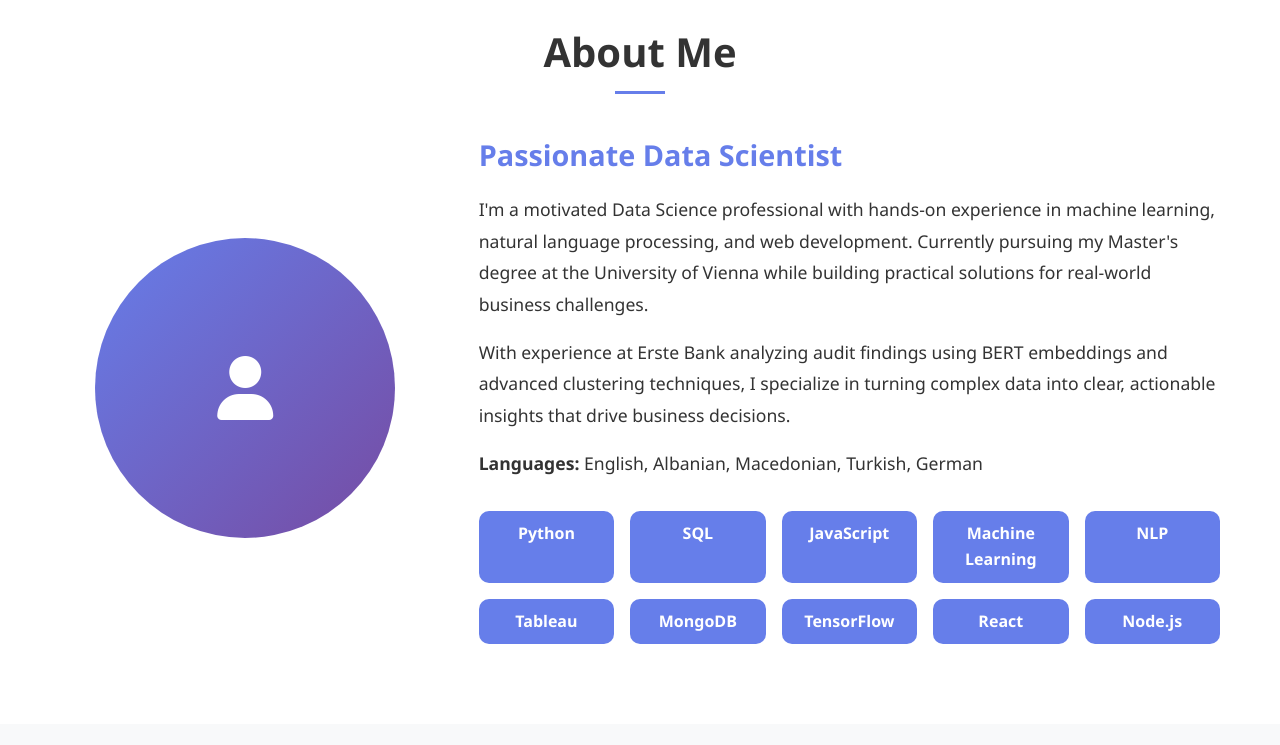
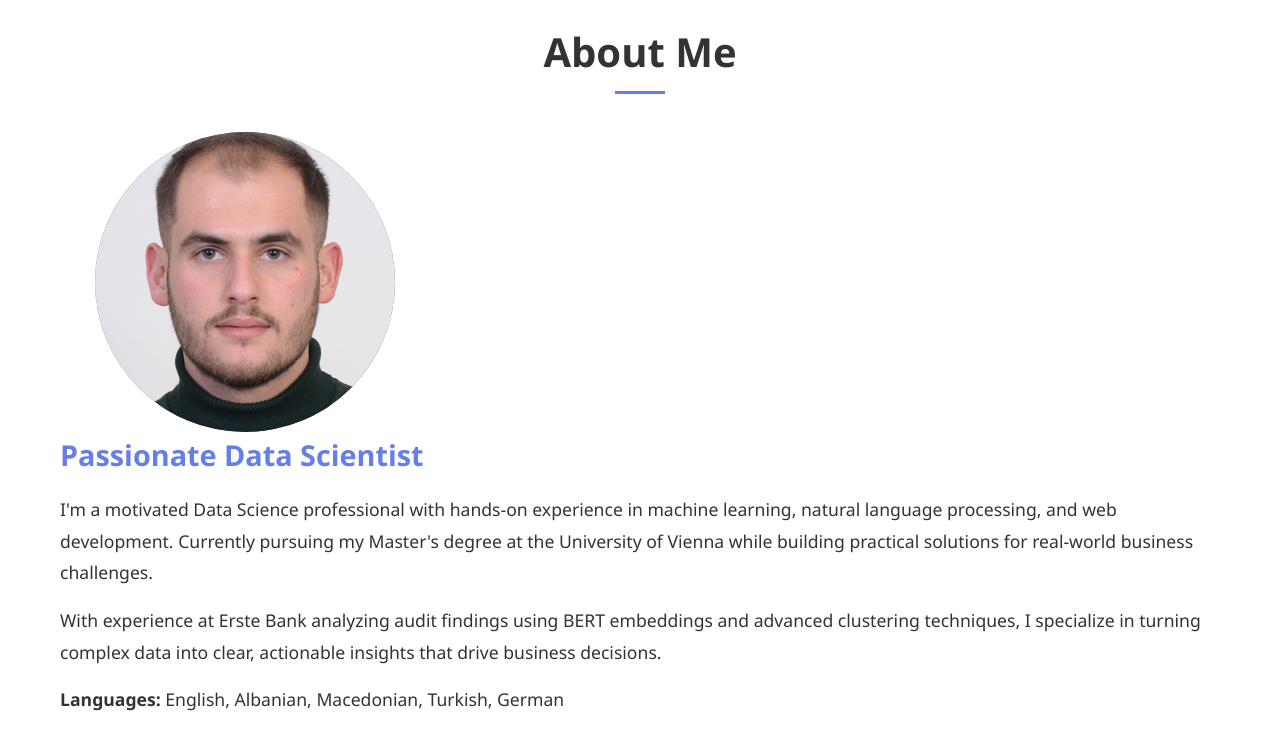
Before and after one commit to LundrimAlla/LundrimAlla.github.io, a plain HTML site: page index.html in a window 1280 px wide. Shown: the part 860-1605 px from the top of the page. Drawn offline with Linux system fonts and the light colour scheme.

Commit message:
Update index.html

```diff
--- a/index.html
+++ b/index.html
@@ -423,8 +423,10 @@
         <div class="container">
             <h2 class="section-title">About Me</h2>
             <div class="about-content">
-                <div class="about-image">
-                    <i class="fas fa-user"></i>
+               <div class="about-image">
+    <img src="images/Pass_3134.jpg" alt="Lundrim Alla" style="width:100%; height:100%; border-radius: 50%; object-fit: cover;">
+</div>
+
                 </div>
                 <div class="about-text">
                     <h3>Passionate Data Scientist</h3>
```
